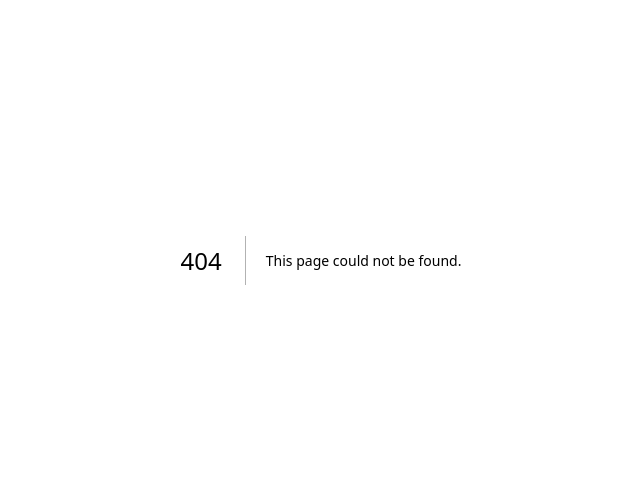
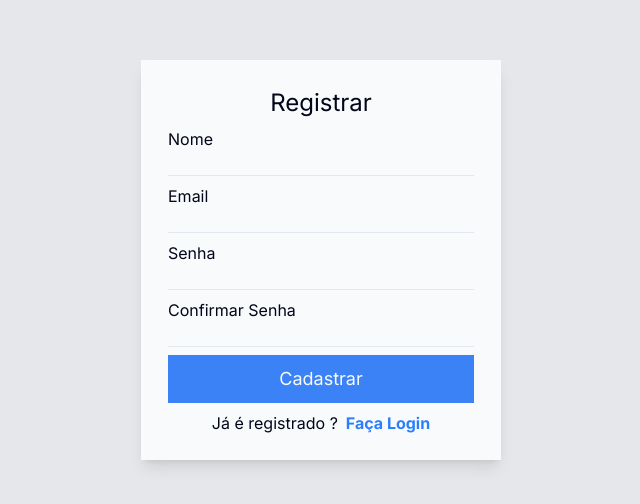
Before and after one commit to dezoliveira/agenda, a Next.js app: page /auth/signup in a window 1280 px wide. Before the commit this address had no page. Shown: the part 140-644 px from the top of the page, without its empty margins (319-959 px from the left). Built offline with nearby package versions, Linux system fonts and the light colour scheme.

Commit message:
Layout da página de registro

```diff
--- /dev/null
+++ b/src/app/auth/signup/page.tsx
@@ -0,0 +1,75 @@
+'use client'
+
+import { useState } from 'react'
+import styles from '../../login.module.css'
+import Link from 'next/link'
+
+export default function SignUp() {
+  const [name, setName] = useState<string>("")
+  const [email, setEmail] = useState<string>("")
+  const [password, setPassword] = useState<string>("")
+  const [confirmPassword, setConfirmPassword] = useState<string>("")
+  const [loading, setLoading] = useState<boolean>(false)
+
+  return (
+    <div className={styles.loginContainer}>
+      <form className={styles.loginContent}>
+        <h1 className={styles.title}>Registrar</h1>
+        <div className={styles.inputBox}>
+          <label>Nome</label>
+          <input
+            type="text"
+            value={name}
+            onChange={(e) => setName(e.target.value)}
+          />
+        </div>
+
+        <div className={styles.inputBox}>
+          <label>Email</label>
+          <input
+            type="text"
+            value={email}
+            onChange={(e) => setEmail(e.target.value)}
+          />
+        </div>
+
+        <div className={styles.inputBox}>
+          <label>Senha</label>
+          <input
+            type="text"
+            value={password}
+            onChange={(e) => setPassword(e.target.value)}
+          />
+        </div>
+
+        <div className={styles.inputBox}>
+          <label>Confirmar Senha</label>
+          <input
+            type="text"
+            value={confirmPassword}
+            onChange={(e) => setConfirmPassword(e.target.value)}
+          />
+        </div>
+
+        <div className={styles.inputBox}>
+          <button
+            type="submit"
+            className={styles.button}
+            disabled={loading}
+          >
+            {loading ? "Carregando..." : "Cadastrar"}
+          </button>
+        </div>
+
+        <div className={styles.inputBox}>
+          <p>Já é registrado ?
+            <Link href="/">
+              <strong>Faça Login</strong>
+            </Link>
+          </p>
+        </div>
+
+      </form>
+    </div>
+  )
+}
--- a/src/app/login.module.css
+++ b/src/app/login.module.css
@@ -14,8 +14,8 @@
 
 .loginContent {
   @apply
-    w-[40vh]
-    h-[40vh]
+    w-[45vh]
+    h-[50vh]
     m-auto
     bg-slate-50
     p-[25px]
@@ -25,6 +25,7 @@
     shadow-lg
     border-gray-50
     border-2
+    gap-[8px]
 }
 
 .loginContent h1 {
--- a/src/app/page.tsx
+++ b/src/app/page.tsx
@@ -4,6 +4,7 @@ import { useState, FormEvent } from 'react'
 import { useRouter } from 'next/navigation'
 import { useLogin } from './lib/hooks/useLogin'
 import styles from '../app/login.module.css'
+import Link from 'next/link'
 
 export default function Home() {
   const router = useRouter()
@@ -57,9 +58,9 @@ export default function Home() {
 
         <div className={styles.inputBox}>
           <p>Não possui uma conta ?
-            <a href="#">
+            <Link href="/auth/signup">
               <strong>Registre-se</strong>
-            </a>
+            </Link>
           </p>
         </div>
 
```
